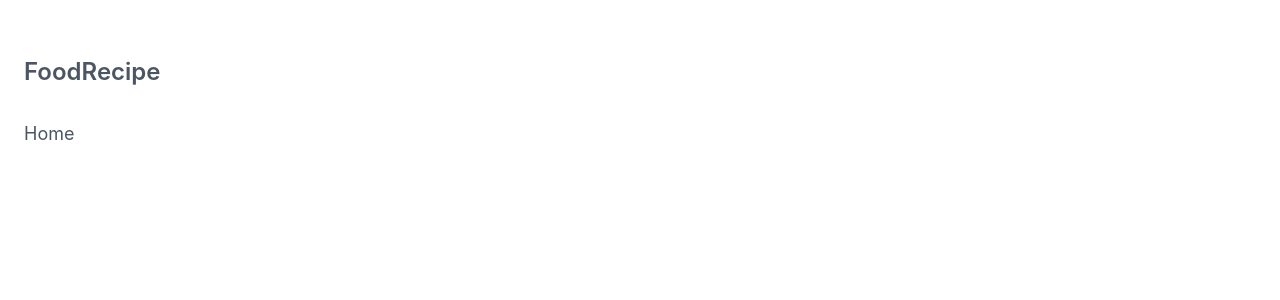
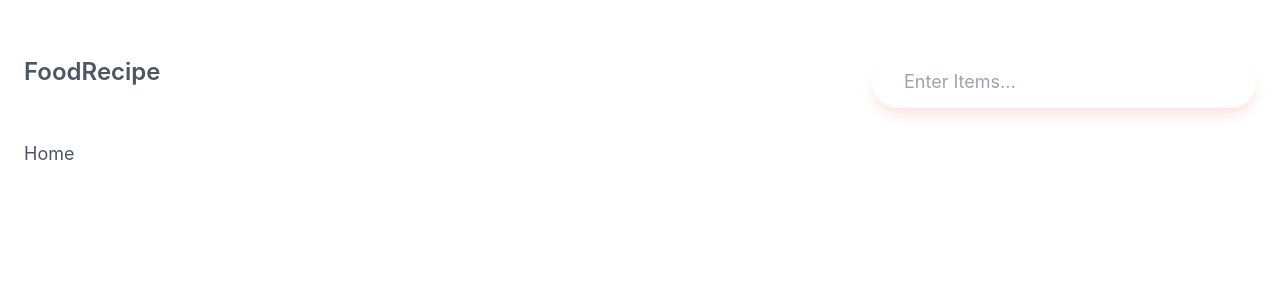
Before and after one commit to Asna1303/RECIPE-APP, a React (Create React App) app: page / in a window 1280 px wide. Shown: the top 300 px of the page. Built offline with nearby package versions, Linux system fonts and the light colour scheme.

Commit message:
started form:gave a input

```diff
--- a/src/components/navbar/index.jsx
+++ b/src/components/navbar/index.jsx
@@ -3,5 +3,13 @@ export default function Navbar(){
 <h2 className="text-2xl font-semibold">
    FoodRecipe
 </h2>
+<form>
+    <input
+    type="text"
+    name="search"
+    placeholder="Enter Items..."
+    className="bg-white/75 p-3 px-8 rounded-full outline-none lg:w-96 shadow-lg shadow-red-100 focus:shadow-red-200"
+    />
+</form>
     </nav>
 }
```
